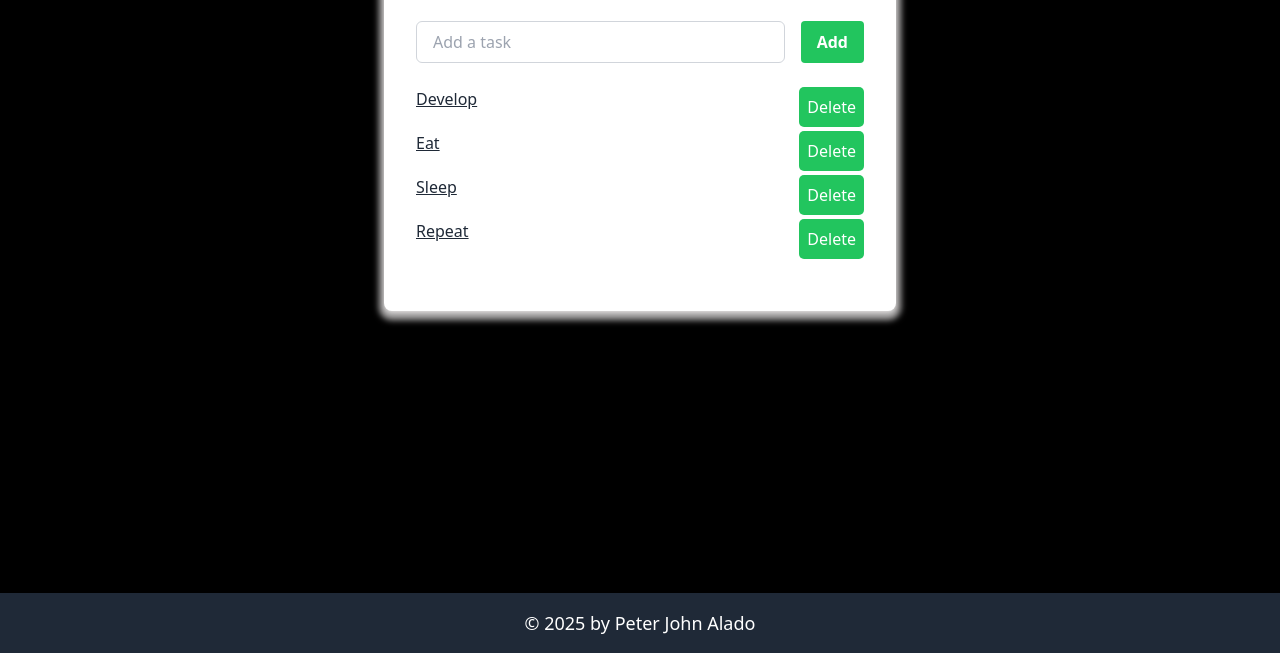
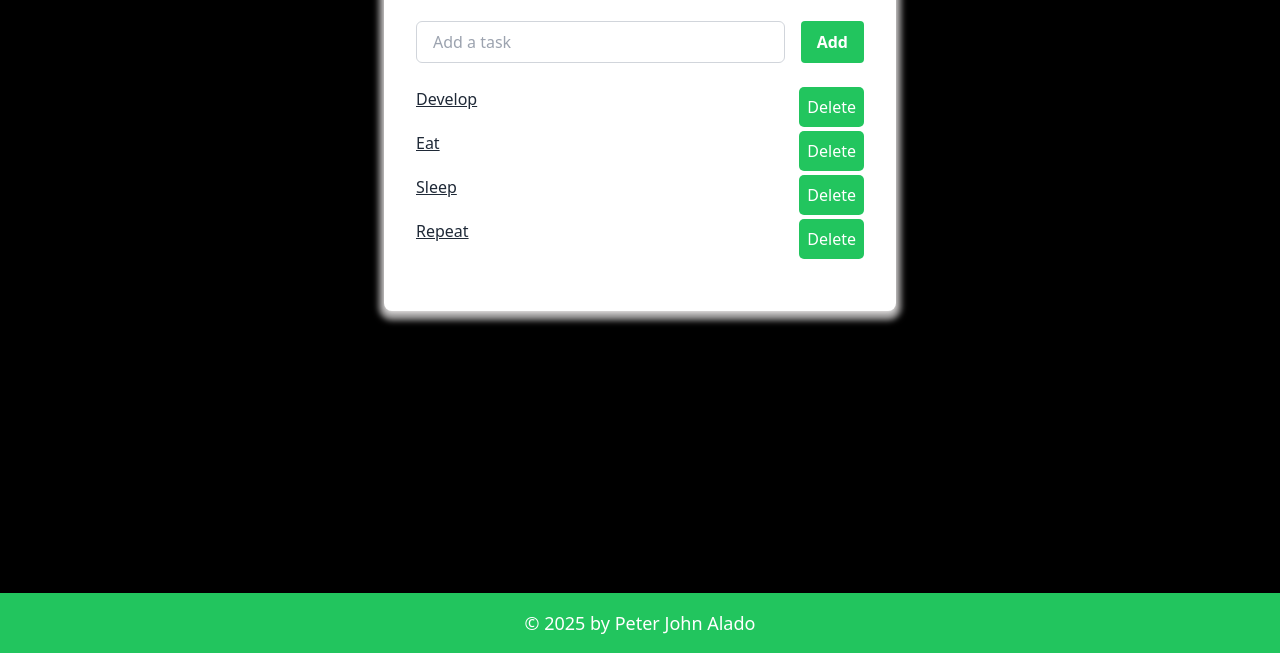
Before and after one commit to expert369/tailwind-installation, a website: page dist/index.html in a window 1280 px wide. Shown: the part 147-800 px from the top of the page. Drawn offline with nearby package versions, Linux system fonts and the light colour scheme.

Commit message:
add: lil style

```diff
--- a/dist/index.html
+++ b/dist/index.html
@@ -21,9 +21,9 @@
         </div>
     </div>
 
-    <footer class="w-full bg-gray-800 text-white py-4 mt-auto">
+        <footer class="w-full bg-green-500 text-white py-4 mt-auto">
         <div class="text-center">
-            <p class="text-lg">© 2025 by Peter John Alado</p>
+            <p class="text-lg" style="font-weight: 500;">© 2025 by Peter John Alado</p>
         </div>
     </footer>
 
```
